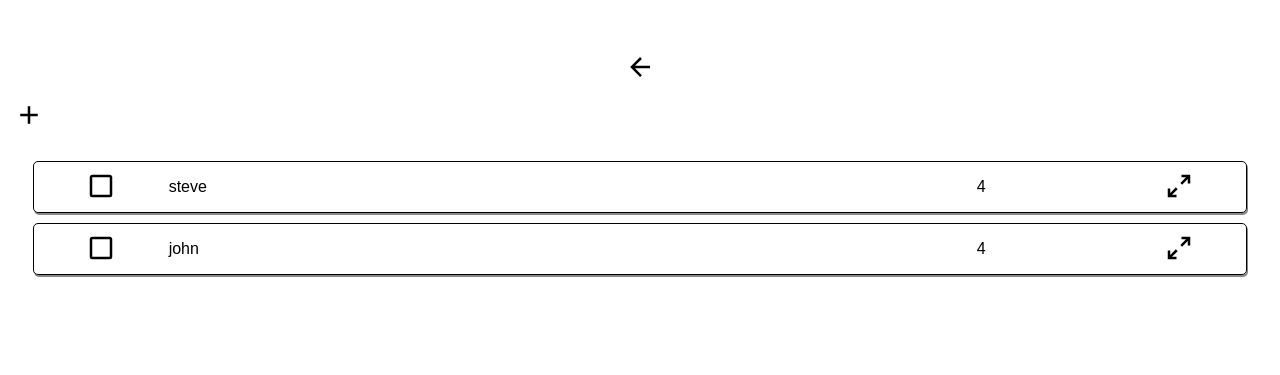
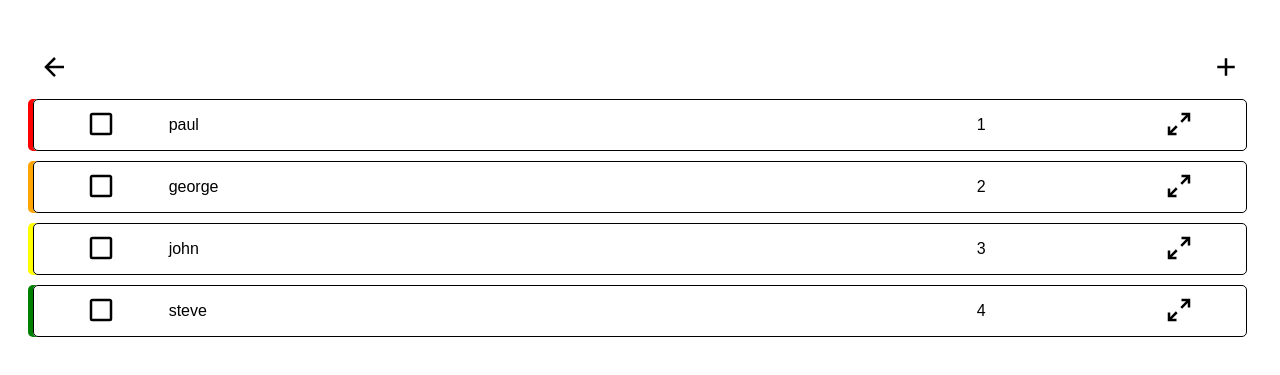
Before and after one commit to nsmuttoo/to-do-list, a website built with webpack: page src/template.html in a window 1280 px wide. Both pictures are taken after a click on the button "Tester". Shown: the part 135-510 px from the top of the page. Built offline with nearby package versions, Linux system fonts and the light colour scheme.

Commit message:
list is now ordered by priority, added colours to todo based on priority

```diff
--- a/src/display.js
+++ b/src/display.js
@@ -28,7 +28,8 @@ for(let i = 0; i <list.length; i++){
     }else{
         checkedList.push(list[i])
     }
-
+checkedList = orderByPri(checkedList)
+unCheckedList = orderByPri(unCheckedList)
 
 }
 for(let j=0; j<checkedList.length;j++){
@@ -36,6 +37,24 @@ for(let j=0; j<checkedList.length;j++){
 }
 return unCheckedList
 
+}
+
+function orderByPri(list){
+    let list1 =[]
+
+
+
+    for(let j=1; j<5; j++){
+        for(let i=0; i<list.length; i++){
+       if(list[i].priority == j){
+        list1.push(list[i])
+       }
+        }
+    }
+
+
+
+    return list1
 }
 
 function displayList(list){
@@ -51,12 +70,14 @@ const backButtonImg = document.createElement("img")
 backButtonImg.src = back
 backButtonImg.id ="icon"
 backButton.appendChild(backButtonImg)
+buttonBox.appendChild(backButton)
+buttonBox.classList.add("buttonBox")
 
 function backButtonOnClick(){
 projectPage()
 }
 
-content.appendChild(backButton)
+content.appendChild(buttonBox)
 addToDoDisplay()
     for(let i=0; i<list.length; i++){
         const store = displayItem(list[i],i)
@@ -71,6 +92,7 @@ function addToDoDisplay(){
     const greaterAddBox = document.createElement("div")
 
     const addBox = document.createElement("div")
+    addBox.classList.add("addBox")
     const title = document.createElement("input")
     title.placeholder = "Title"
     const description = document.createElement("input")
@@ -153,6 +175,8 @@ function displayItem(item, num){
     itemBox.id = num
     itemBox.classList.add("itemBoxStd")
     itemBox.classList.add("itemBox")
+
+
     const title = document.createElement("div")
     title.innerHTML = item.title
 
@@ -184,6 +208,8 @@ if(item.check == 0){
 }else{
     checkButton.appendChild(checkedImg)
 }
+
+
 
 
     const expandButton = document.createElement("button")
@@ -261,6 +287,21 @@ if(item.check == 0){
 
    // deleteItem(0)
 
+   function addPriClass(){
+    if(item.priority == 1){
+        itemBox.classList.add("pOne")
+
+    }else if(item.priority==2){
+        itemBox.classList.add("pTwo")
+    }else if(item.priority == 3){
+        itemBox.classList.add("pThree")
+
+    }else if(item.priority == 4){
+        itemBox.classList.add("pFour")
+
+    }
+   }
+
     function deleteItem(index){
         let store = ""
        let tempArr = lastList
@@ -294,6 +335,7 @@ if(item.check == 0){
         itemBox.classList = ""
         itemBox.classList.add("itemBoxExp")
         itemBox.classList.add("itemBox")
+        addPriClass()
         itemBox.appendChild(title)
         itemBox.appendChild(description)
         itemBox.appendChild(dueDate)
@@ -329,6 +371,8 @@ if(item.check == 0){
         itemBox.classList = ""
         itemBox.classList.add("itemBoxStd")
         itemBox.classList.add("itemBox")
+        addPriClass()
+
         itemBox.innerHTML = ""
         itemBox.appendChild(title)
     itemBox.appendChild(priority)
--- a/src/index.js
+++ b/src/index.js
@@ -10,7 +10,9 @@ import { projectList } from "./projects";
 let fullList = []
 
 fullList.push(createItem("steve","12","123",4,5))
-fullList.push(createItem("john","12","123",4,5))
+fullList.push(createItem("john","12","123",3,5))
+fullList.push(createItem("george","12","123",2,5))
+fullList.push(createItem("paul","12","123",1,5))
 
 let project = createProject("Tester")
 project.setToDoList(fullList)
--- a/src/projects.js
+++ b/src/projects.js
@@ -41,6 +41,7 @@ function addProject(){
     const content = document.getElementById("content")
 
     const addBox = document.createElement("div")
+    addBox.classList.add("addBoxProject")
     const newButton = document.createElement("button")
     const nameInput = document.createElement("input")
     nameInput.placeholder = "Project Name"
--- a/src/styles.css
+++ b/src/styles.css
@@ -25,10 +25,57 @@
     margin-right: 25px;
     margin-bottom: 10px;
 
+    grid-column: 1/3;
+
+
 }
 
-#content :hover{
-    background-color: rgb(224, 224, 224);
+.itemBox.pOne{
+    box-shadow: -5px 0px 0px 0px red;
+
+}
+.itemBox.pTwo{
+    box-shadow: -5px 0px 0px 0px orange;
+
+}
+.itemBox.pThree{
+
+    box-shadow: -5px 0px 0px 0px yellow;
+
+
+}
+.itemBox.pFour{
+    box-shadow: -5px 0px 0px 0px green;
+
+}
+
+
+
+.addBox{
+    display: flex;
+    justify-content: right;
+    align-items: center;
+    margin-right: 25px;
+}
+
+.addBoxProject{
+    display: flex;
+    justify-content: right;
+    align-items: center;
+    margin-right: 25px;
+    grid-column: 1/3;
+
+}
+
+.addBoxProject :hover{
+    background-color: white;
+
+}
+.buttonBox{
+    display: flex;
+    justify-content: left;
+    align-items: center;
+    margin-left: 25px;
 }
 
 .itemBoxStd{
@@ -122,6 +169,7 @@ grid-row: 1/2;
     margin-bottom: 10px;
     display: flex;
     align-items: center;
+    grid-column: 1/3;
 
 
 }
@@ -142,7 +190,7 @@ button{
 
 #content{
    display: grid;
-   grid-template: 1fr 1fr 1fr 1fr /1fr;
+   grid-template: 1fr 1fr 1fr 1fr /1fr 1fr;
 
 
 }
@@ -194,3 +242,7 @@ nav{
     justify-content: center;
     gap: 15px;
 }
+
+#content :hover{
+    background-color: rgb(224, 224, 224);
+}
```
Also changed, not shown: README.md.
